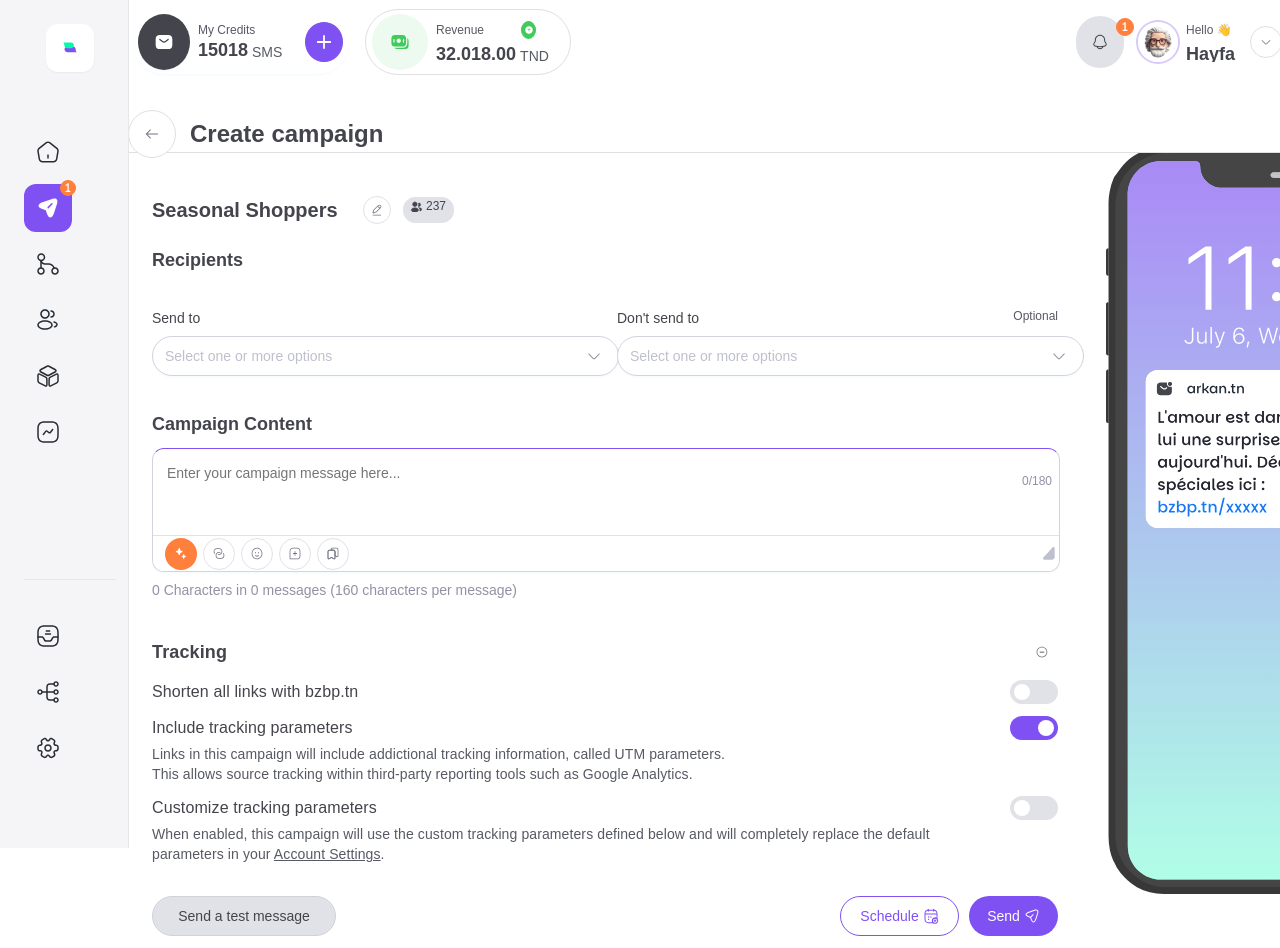
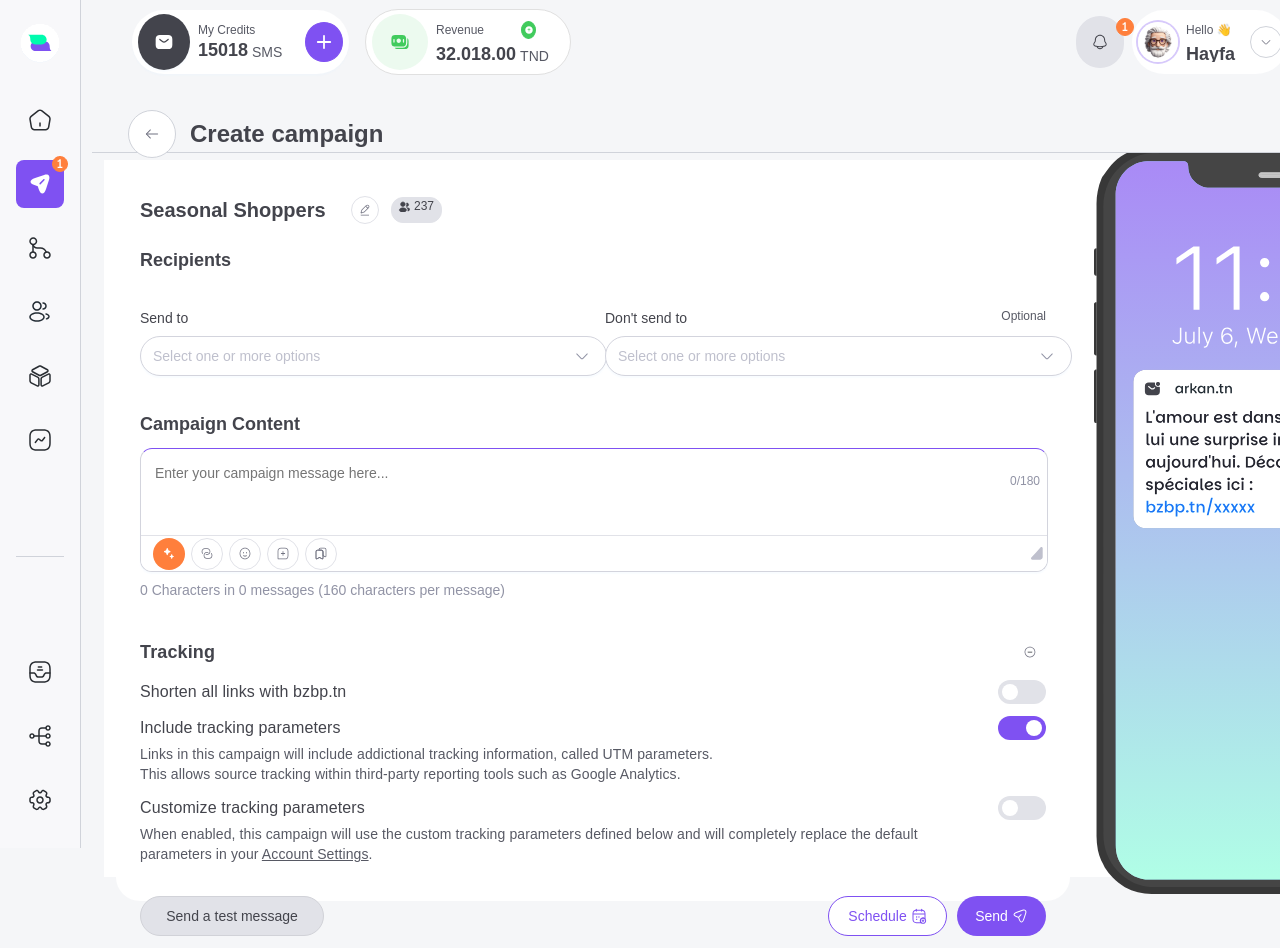
Before and after one commit to MedDhiaChaouachi/frontend-development-test, a Next.js app: page /campaign-create in a window 1280 px wide. Shown: the top 948 px of the page. Built offline with nearby package versions, Linux system fonts and the light colour scheme.

Commit message:
changes the general colors and the side bare color

```diff
--- a/src/app/layout.module.css
+++ b/src/app/layout.module.css
@@ -4,28 +4,29 @@
   font-family: -apple-system, BlinkMacSystemFont, sans-serif;
   display: flex;
   min-height: 100vh;
-  background-color: var(--neutral-purple-100);
+  background-color: var(--neutral-purple-50, #f5f6f8);
 }
 
 /* Sidebar */
 .sidebarContainer {
-  width: 92px; /* Ensure the sidebar width is fixed */
-  height: 100vh; /* Fill the height of the viewport */
+  width: 80px; /* Match sidebar width */
+  height: 100vh;
   position: fixed;
   left: 0;
   top: 0;
   z-index: 100;
-  border-right: 1px solid #e0e0e0;
-  padding: 24px 12px;
+  border-right: 1px solid var(--Border-Default, #d0d3da);
+  background: var(--neutral-purple-50, #f5f6f8);
 }
 
 /* Main Content Area */
 .mainContentArea {
   flex: 1;
-  margin-left: 92px; /* Allow space for the sidebar */
+  margin-left: 80px; /* Match sidebar width */
   min-height: 100vh;
   display: flex;
   flex-direction: column;
+  background: var(--neutral-purple-50, #f5f6f8);
 }
 
 /* Content Wrapper */
@@ -33,16 +34,18 @@
   flex: 1;
   padding: 24px;
   margin-top: 136px; /* Space for the header */
+  background: var(--neutral-purple-50, #f5f6f8);
 }
 
 /* Body Container */
 .bodyContainer {
   width: 100%;
   max-width: 1348px;
-  height: calc(100vh - 136px - 48px); /* Adjusted for header and padding */
+  height: calc(100vh - 136px - 48px);
   display: flex;
   gap: 24px;
   margin: 0 auto;
+  background: var(--neutral-purple-50, #f5f6f8);
 }
 
 /* Content Section */
@@ -59,7 +62,7 @@
 .previewSection {
   width: 1312px;
   height: 669px;
-  background: var(--neutral-purple-50);
+  background: var(--neutral-purple-50, #f5f6f8);
   border-radius: 12px;
   display: flex;
   justify-content: center;
@@ -74,7 +77,7 @@
   flex-direction: column;
   gap: 12px;
   padding: 24px 0;
-  background: #ffffff;
+  background: white;
   border-radius: 24px;
 }
 
@@ -84,6 +87,7 @@
   height: 812px;
   border-radius: 40px;
   padding: 20px;
+  background: white;
 }
 
 .iphoneImage {
@@ -92,28 +96,3 @@
   object-fit: contain;
   border-radius: 20px;
 }
-
-/* Link Styles */
-.link {
-  text-decoration: none;
-  color: inherit;
-}
-
-/* Segment Header */
-.segmentHeader {
-  padding: 0 24px;
-  margin-bottom: 12px;
-}
-
-/* Segment Content */
-.segmentContent {
-  flex: 1;
-  padding: 0 24px;
-  overflow-y: auto;
-}
-
-/* Segment Footer */
-.segmentFooter {
-  padding: 0 24px;
-  margin-top: 12px;
-}
--- a/src/components/layout/header/HeaderBar.module.css
+++ b/src/components/layout/header/HeaderBar.module.css
@@ -1,10 +1,10 @@
 .headerWrapper {
   width: calc(100% - 92px);
   height: 136px;
-  border-bottom: 1px solid #e0e0e0;
+  border-bottom: 1px solid var(--Border-Default, #d0d3da);
   display: flex;
   flex-direction: column;
-  background: white;
+  background: var(--neutral-purple-50, #f5f6f8);
   position: fixed;
   top: 0;
   left: 92px;
@@ -265,7 +265,7 @@
   width: 32px;
   height: 32px;
   border-radius: 50%;
-  border: 1px solid var(--Border-Default, #e0e0e0);
+  border: 1px solid var(--Border-Default, #d0d3da);
   background: transparent;
   display: flex;
   align-items: center;
@@ -284,7 +284,7 @@
   box-shadow: 0px 4px 12px rgba(0, 0, 0, 0.1);
   padding: 8px 0;
   z-index: 100;
-  border: 1px solid var(--Border-Default, #e0e0e0);
+  border: 1px solid var(--Border-Default, #d0d3da);
 }
 
 .dropdownItem {
@@ -323,11 +323,11 @@
 .languageButtons {
   display: flex;
   gap: 4px;
-  position: static; /* Remove absolute positioning */
-  transform: none; /* Remove transform */
-  width: auto; /* Let it size naturally */
-  height: auto; /* Let it size naturally */
-  margin-left: auto; /* Push to the right */
+  position: static;
+  transform: none;
+  width: auto;
+  height: auto;
+  margin-left: auto;
 }
 
 .languageButton {
@@ -345,7 +345,7 @@
   display: flex;
   align-items: center;
   justify-content: center;
-  flex-shrink: 0; /* Prevent buttons from shrinking */
+  flex-shrink: 0;
 }
 
 .languageButton:first-child {
@@ -389,19 +389,31 @@
   justify-content: center;
   gap: 6px;
 }
-
 .circleButton {
   width: 48px;
   height: 48px;
-  border-radius: 999px;
-  border: 1px solid #ccc;
-  background-color: #fff;
-  cursor: pointer;
+  border-radius: 50%;
+  background: var(--neutral-purple-50, #f5f6f8);
   display: flex;
   align-items: center;
   justify-content: center;
+  padding: 0;
+  cursor: pointer;
+  border: none;
+  transition: background-color 0.2s ease;
 }
 
+.circleButton:hover {
+  background: var(--neutral-purple-100, #f5f6f8);
+}
+
+.buttonIcon {
+  display: flex;
+  align-items: center;
+  justify-content: center;
+  width: 16px;
+  height: 16px;
+}
 .pageTitle {
   flex: 1;
   height: 28px;
@@ -505,6 +517,7 @@
   color: var(--Content-Secondary, #575964);
   line-height: 20px;
 }
+
 /* Header Section */
 .headerSection {
   width: 1348px;
@@ -514,6 +527,7 @@
   gap: 6px;
   padding: 12px 24px 12px 12px;
 }
+
 /* Left Action Button */
 .leftAction {
   width: 48px;
@@ -527,7 +541,7 @@
   width: 48px;
   height: 48px;
   border-radius: 50%;
-  border: 1px solid var(--Border-Default, #e0e0e0);
+  border: 1px solid var(--Border-Default, #d0d3da);
   background: var(--Content-PrimaryInverse, #ffffff);
   display: flex;
   align-items: center;
@@ -543,6 +557,7 @@
   width: 16px;
   height: 16px;
 }
+
 .pageTitle {
   width: 1252px;
   height: 28px;
--- a/src/components/layout/header/HeaderBar.tsx
+++ b/src/components/layout/header/HeaderBar.tsx
@@ -244,7 +244,7 @@ export const HeaderBar = () => {
             <button className={styles.circleButton}>
               <div className={styles.buttonIcon}>
                 <Image
-                  src="/icons/ic-outline-arrow-left.svg" // Changed to arrow icon
+                  src="/icons/ic-outline-arrow-left.svg"
                   alt="Back"
                   width={16}
                   height={16}
--- a/src/components/layout/sidebar/Sidebar.module.css
+++ b/src/components/layout/sidebar/Sidebar.module.css
@@ -1,53 +1,96 @@
-/* components/layout/sidebar/Sidebar.module.css */
 .sidebar {
-  background-color: #f5f5f7;
-  border-right: 1px solid #e5e7eb;
-  width: 92px; /* Sidebar width */
-  height: 100vh; /* Ensure the sidebar spans the full viewport height */
-  padding-top: 24px; /* Top padding */
-  padding-right: 12px; /* Right padding */
-  padding-bottom: 24px; /* Bottom padding */
-  padding-left: 24px; /* Left padding */
-  position: fixed;
-  top: 0; /* Align to the top */
-  left: 0; /* Align to the left */
   display: flex;
   flex-direction: column;
-  gap: 24px; /* Space between elements */
+  align-items: center;
+  width: 80px;
+  height: 100vh;
+  background: var(--Background-Primary, #f8f8fa);
+  border-right: 1px solid var(--Border-Default, #d0d3da);
+  padding: 24px 0;
+  position: fixed;
+  left: 0;
+  top: 0;
+  z-index: 100;
 }
 
 .logoContainer {
-  background-color: white;
-  border-radius: 12px;
+  margin-bottom: 32px;
   display: flex;
+  justify-content: center;
   align-items: center;
-  justify-content: center;
-  width: 48px;
-  height: 48px;
-  margin: 0 auto 32px;
-  box-shadow: 0 1px 2px rgba(0, 0, 0, 0.05);
+  width: 40px;
+  height: 40px;
 }
 
 .logo {
-  width: 24px;
-  height: 24px;
+  object-fit: contain;
+}
+
+.navContainer {
+  display: flex;
+  flex-direction: column;
+  flex-grow: 1;
+  justify-content: center;
+  width: 100%;
+}
+
+.mainNav {
+  display: flex;
+  flex-direction: column;
+  align-items: center;
+  gap: 16px;
+  margin-bottom: auto;
+}
+
+.secondaryNav {
+  display: flex;
+  flex-direction: column;
+  align-items: center;
+  gap: 16px;
+  margin-top: auto;
 }
 
 .navButtonContainer {
   position: relative;
-  margin-bottom: 4px;
+  width: 100%;
+  display: flex;
+  justify-content: center;
 }
 
 .navButton {
   display: flex;
+  justify-content: center;
   align-items: center;
-  justify-content: center;
   width: 48px;
   height: 48px;
-  border-radius: 12px;
-  transition: background-color 0.2s ease;
-  color: #f6f7f8;
+  border-radius: 8px;
+  transition: all 0.2s ease;
   position: relative;
+}
+
+.navButton:hover {
+  background: var(--Background-Secondary, #e8e9ed);
+}
+
+.navButton.active {
+  background: var(--Background-Brand, #7f51f2);
+}
+
+.navButton.active .icon {
+  filter: brightness(0) invert(1);
+}
+
+.navButton.special {
+  background: var(--Background-Brand, #7f51f2);
+}
+
+.navButton.special .icon {
+  filter: brightness(0) invert(1);
+}
+
+.icon {
+  width: 24px;
+  height: 24px;
 }
 
 .badge {
@@ -58,45 +101,9 @@
   height: 16px;
 }
 
-.navButton:hover {
-  background-color: #f3f5f8;
+.divider {
+  width: 48px;
+  height: 1px;
+  background: var(--Border-Default, #d0d3da);
+  margin: 24px auto;
 }
-
-.special {
-  background-color: #7f51f2;
-  color: white;
-}
-
-.special:hover {
-  background-color: #6d40e0;
-}
-
-.active {
-  background-color: white;
-  box-shadow: 0 1px 2px rgba(0, 0, 0, 0.05);
-  color: #7f51f2;
-}
-
-.icon {
-  width: 24px;
-  height: 24px;
-}
-
-.mainNav {
-  display: flex;
-  flex-direction: column;
-  gap: 4px;
-  flex-grow: 1;
-}
-
-.secondaryNav {
-  display: flex;
-  flex-direction: column;
-  gap: 4px;
-  margin-bottom: 48px;
-}
-
-.divider {
-  border-top: 1px solid #e5e7eb;
-  margin: 8px 0;
-}
--- a/src/components/layout/sidebar/Sidebar.tsx
+++ b/src/components/layout/sidebar/Sidebar.tsx
@@ -83,19 +83,20 @@ export const Sidebar = () => {
 
   return (
     <aside className={styles.sidebar}>
-      {/* Company Logo */}
+      {/* Company Logo - Centered at top */}
       <div className={styles.logoContainer}>
         <img
           src="/logo.svg"
           alt="Company Logo"
           className={styles.logo}
-          width={24}
-          height={24}
+          width={40}
+          height={40}
           loading="lazy"
         />
       </div>
 
-      {/* Main Navigation */}
+      {/* Main Navigation - Vertically centered */}
+      <div className={styles.navContainer}>
         <nav className={styles.mainNav}>
           {mainNavItems.map((item) => (
             <NavButton
@@ -119,6 +120,7 @@ export const Sidebar = () => {
             />
           ))}
         </nav>
+      </div>
     </aside>
   );
 };
```
Lines whose indentation alone changed are shown as unchanged.
